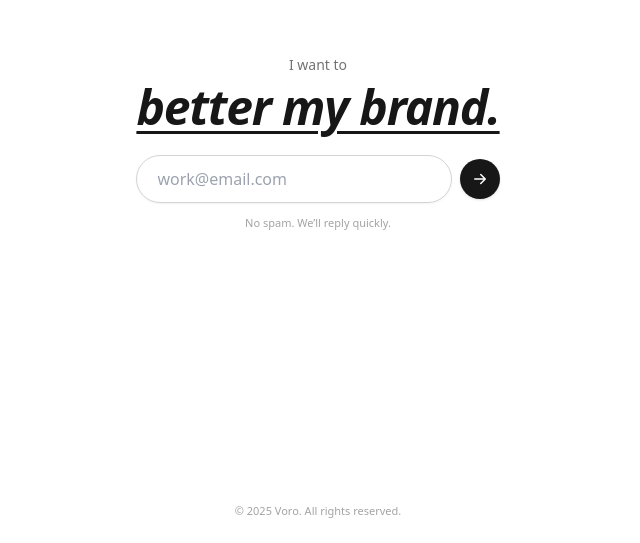
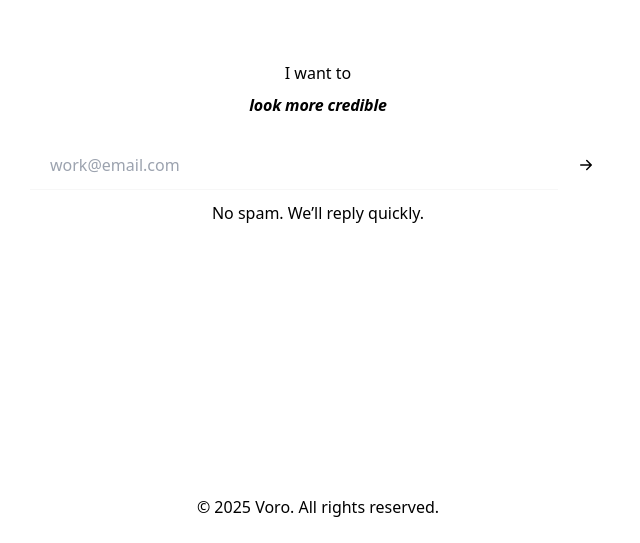
Before and after one commit to reedpafford/voro-ink, a Next.js app: page / in a window 1280 px wide. Shown: the part 257-800 px from the top of the page, without its empty margins (322-962 px from the left). Built offline with nearby package versions, Linux system fonts and the light colour scheme.

Commit message:
ui: modern minimal pass (fluid type, spacing, teal sweep; subtle focus; plane-only send; clean thank-you)

```diff
--- a/src/app/globals.css
+++ b/src/app/globals.css
@@ -2,17 +2,75 @@
 @tailwind components;
 @tailwind utilities;
 
+/* Tokens */
+@import "../styles/tokens.css";
+
 :root { color-scheme: light dark; }
 html { -webkit-font-smoothing: antialiased; -moz-osx-font-smoothing: grayscale; }
+body { background: rgb(var(--color-bg)); color: rgb(var(--color-fg)); }
 
-/* Accent color (map your Figma later) */
-:root { --brand: 44 197 244; } /* #2CC5F4 → 44 197 244 */
-
-body { @apply bg-white text-neutral-900 dark:bg-neutral-950 dark:text-neutral-50; }
+/* Layout helpers */
 .container { @apply mx-auto max-w-3xl px-6; }
 
-/* Focus ring */
-:where(input,button,a):focus-visible {
-  @apply outline-none ring-2 ring-offset-2 ring-neutral-900 dark:ring-neutral-200
-         ring-offset-white dark:ring-offset-neutral-950 rounded-xl;
+/* Typographic primitives */
+.eyebrow {
+  font-size: var(--eyebrow-size);
+  color: rgb(var(--color-muted));
 }
+.hero-title {
+  font-size: var(--hero-size);
+  font-style: italic;
+  font-weight: 800;       /* confident but not screaming */
+  letter-spacing: -0.01em;
+  line-height: 1.05;
+}
+.fine { font-size: var(--fine-size); color: rgb(var(--color-muted)); }
+
+/* Underline in brand teal (used by the rotating phrase) */
+.underline-brand {
+  text-decoration: underline;
+  text-underline-offset: 6px;
+  text-decoration-thickness: 3px;
+  text-decoration-color: rgb(var(--color-brand));
+}
+
+/* Form primitives – minimalist, very subtle focus */
+.pill-input {
+  height: 48px;
+  width: 100%;
+  border-radius: var(--r-pill);
+  border: 1px solid rgb(var(--color-border));
+  background: rgb(255 255 255 / .96);
+  padding: 0 20px;
+  box-shadow:
+    inset 0 0 0 1px rgb(255 255 255 / .8),          /* soft inner line */
+    0 1px 0 0 rgb(0 0 0 / .03);                     /* hairline below */
+  transition: border-color .18s ease, box-shadow .18s ease, background .2s ease;
+}
+.pill-input:focus {
+  outline: none;
+  border-color: rgb(190 190 190);
+  box-shadow:
+    inset 0 0 0 1px rgb(255 255 255 / .9),
+    0 1px 0 0 rgb(0 0 0 / .04);   /* barely brighter; no flashy ring */
+}
+
+/* Circular send button */
+.btn-circle {
+  height: 40px; width: 40px;
+  border-radius: 50%;
+  background: rgb(var(--color-fg));
+  color: rgb(var(--color-bg));
+  display: grid; place-items: center;
+  box-shadow: var(--shadow-soft);
+  transition: transform .18s ease, opacity .2s ease;
+}
+.btn-circle:hover { transform: translateY(-1px) scale(1.03); }
+.btn-circle:active { transform: scale(.96); }
+
+/* Accessibility focus (low key) */
+:where(button, input, a):focus-visible {
+  outline: none;
+  box-shadow: 0 0 0 2px rgb(255 255 255 / .9), 0 0 0 4px rgb(17 17 17 / .15);
+  border-radius: 9999px;
+}
--- a/src/app/page.tsx
+++ b/src/app/page.tsx
@@ -1,15 +1,30 @@
-import HeroHeading from "@/components/HeroHeading";
+"use client";
+
+import { useState } from "react";
+import RotatingPitch from "@/components/RotatingPitch";
 import EmailForm from "@/components/EmailForm";
 
 export default function Page() {
+  const [done, setDone] = useState(false);
+
   return (
     <main className="min-h-screen grid place-items-center">
-      <section className="text-center">
-        <HeroHeading />
-        <EmailForm />
-      </section>
+      {!done ? (
+        <section className="text-center container">
+          {/* generous white space gives modern, calm feel */}
+          <div className="mb-6">
+            <RotatingPitch />
+          </div>
+          <EmailForm onSuccess={() => setDone(true)} />
+        </section>
+      ) : (
+        <section className="text-center container">
+          <h2 className="text-xl sm:text-2xl font-semibold">Thank you for reaching out</h2>
+          <p className="mt-2 text-sm text-neutral-600">We have received your inquiry and will reach out shortly</p>
+        </section>
+      )}
 
-      <footer className="fixed bottom-6 left-0 right-0 text-center text-[11px] text-neutral-400">
+      <footer className="fixed bottom-6 left-0 right-0 text-center fine">
         © {new Date().getFullYear()} Voro. All rights reserved.
       </footer>
     </main>
--- a/src/components/EmailForm.tsx
+++ b/src/components/EmailForm.tsx
@@ -3,14 +3,11 @@
 import { useState } from "react";
 import { motion, useReducedMotion } from "framer-motion";
 
-export default function EmailForm() {
+export default function EmailForm({ onSuccess }: { onSuccess?: () => void }) {
   const [email, setEmail] = useState("");
-  const [loading, setLoading] = useState(false);
-  const [ok, setOk] = useState(false);
+  const [launched, setLaunched] = useState(false);
   const [err, setErr] = useState<string | null>(null);
   const [t0] = useState(() => Date.now());
-  const [pulse, setPulse] = useState(0);          // ripple trigger
-  const [launched, setLaunched] = useState(false); // paper plane launch
   const reduce = useReducedMotion();
 
   async function submit(e?: React.FormEvent) {
@@ -19,9 +16,11 @@ export default function EmailForm() {
 
     const valid = /^[^\s@]+@[^\s@]+\.[^\s@]+$/.test(email);
     if (!valid) return setErr("Please enter a valid email.");
-    if (Date.now() - t0 < 1200) return setErr("Please try again.");
+    if (Date.now() - t0 < 1000) return setErr("Please try again.");
 
-    setLoading(true);
+    // Launch animation immediately; post to server in background.
+    setLaunched(true);
+
     try {
       const r = await fetch("/api/inquiry", {
         method: "POST",
@@ -29,33 +28,17 @@ export default function EmailForm() {
         body: JSON.stringify({ email, hp: "" }),
       });
       const j = await r.json();
-      if (j.ok) {
-        setLaunched(true);
-        setTimeout(() => setOk(true), reduce ? 0 : 550);
-      } else {
-        setErr("Something went wrong. Try again.");
-      }
+      if (!j.ok) throw new Error("bad");
+      setTimeout(() => onSuccess?.(), reduce ? 0 : 520);
     } catch {
-      setErr("Network error. Try again.");
-    } finally {
-      setLoading(false);
+      // allow retry if it fails
+      setLaunched(false);
+      setErr("Something went wrong. Try again.");
     }
   }
 
-  if (ok) {
-    return (
-      <div className="w-full text-center mt-10">
-        <h2 className="text-xl sm:text-2xl font-semibold">Thank you for reaching out</h2>
-        <p className="mt-2 text-sm text-neutral-600">
-          We have received your inquiry and will reach out shortly
-        </p>
-        <div aria-live="polite" className="sr-only">Email sent</div>
-      </div>
-    );
-  }
-
   return (
-    <form onSubmit={submit} className="mt-6 w-full max-w-xl mx-auto" aria-label="Inquiry form">
+    <form onSubmit={submit} className="mt-6 w-full max-w-xl mx-auto">
       <div className="flex items-center gap-2">
         <input
           type="email"
@@ -64,74 +47,43 @@ export default function EmailForm() {
           placeholder="work@email.com"
           value={email}
           onChange={(e) => setEmail(e.target.value)}
-          className="
-            h-12 flex-1 rounded-full border border-neutral-300 px-5 bg-white/80 shadow-sm
-            focus:outline-none focus:border-neutral-400 focus:ring-1 focus:ring-neutral-900/10
-          "
+          className="pill-input"
           required
         />
 
-        {/* Wrapper handles hover/active scale & contains all visuals */}
+        {/* button wrapper drives hover/active; clean types */}
         <div className="relative shrink-0 h-10 w-10 group">
-          {/* The real clickable element (plain button = no TS friction) */}
           <button
             type="submit"
-            disabled={loading || launched}
             aria-label="Send inquiry"
-            onClick={() => setPulse((p) => p + 1)}
-            className="
-              absolute inset-0 rounded-full bg-neutral-900 text-white grid place-items-center
-              shadow overflow-visible transition-transform
-              hover:scale-[1.06] active:scale-[0.94] disabled:opacity-80
-            "
+            disabled={launched}
+            onClick={() => submit()}
+            className="btn-circle absolute inset-0"
           >
-            {/* Arrow icon (slides with CSS on hover/active) */}
-            <span className="relative z-10 inline-block transition-transform group-hover:translate-x-[2px] group-active:translate-x-[3px]">
-              {!launched && (
+            {/* Arrow (hidden once launched) */}
+            {!launched && (
+              <span className="relative z-10 inline-block transition-transform group-hover:translate-x-[2px] group-active:translate-x-[3px]">
                 <svg width="18" height="18" viewBox="0 0 24 24" fill="none" aria-hidden="true">
-                  <path
-                    d="M5 12h12M13 6l6 6-6 6"
-                    stroke="currentColor"
-                    strokeWidth="2"
-                    strokeLinecap="round"
-                    strokeLinejoin="round"
-                  />
+                  <path d="M5 12h12M13 6l6 6-6 6" stroke="currentColor" strokeWidth="2" strokeLinecap="round" strokeLinejoin="round"/>
                 </svg>
-              )}
-            </span>
+              </span>
+            )}
 
-            {/* Speed trail (CSS width animation on hover/active) */}
+            {/* Tiny brand trail (hover only) */}
             {!launched && (
               <span
-                className="
-                  pointer-events-none absolute left-2 top-1/2 -translate-y-1/2 h-[2px] rounded-full
-                  w-0 group-hover:w-[10px] active:w-[12px] transition-all duration-200
-                "
+                className="pointer-events-none absolute left-2 top-1/2 -translate-y-1/2 h-[2px] w-0 rounded-full transition-all duration-200 group-hover:w-[10px] group-active:w-[12px]"
                 style={{ backgroundColor: "rgb(var(--color-brand))" }}
               />
             )}
-
-            {/* Loading spinner (hidden once launched) */}
-            {loading && !launched && (
-              <span className="absolute inset-0 m-auto h-4 w-4">
-                <svg className="h-4 w-4 animate-spin text-white/80" viewBox="0 0 24 24" aria-hidden="true">
-                  <circle className="opacity-25" cx="12" cy="12" r="10" stroke="currentColor" strokeWidth="3" fill="none" />
-                  <path className="opacity-100" fill="currentColor" d="M4 12a8 8 0 0 1 8-8v3a5 5 0 0 0-5 5H4z" />
-                </svg>
-              </span>
-            )}
           </button>
 
-          {/* Paper plane launch on success (Framer; no className on motion.*) */}
+          {/* Paper plane animation (Framer, no spinner) */}
           {!reduce && (
             <span className="pointer-events-none absolute inset-0 m-auto">
               <motion.svg
                 key={launched ? "plane" : "plane-idle"}
-                width="18"
-                height="18"
-                viewBox="0 0 24 24"
-                fill="none"
-                aria-hidden="true"
+                width="18" height="18" viewBox="0 0 24 24" fill="none" aria-hidden="true"
                 initial={{ opacity: 0, scale: 0.6, rotate: -15, x: 0, y: 0 }}
                 animate={
                   launched
@@ -141,47 +93,15 @@ export default function EmailForm() {
                 transition={{ duration: 0.55, ease: "easeOut" }}
                 style={{ display: "block", margin: "auto" }}
               >
-                <path
-                  d="M22 3 13 21l-3.5-8.2L2 9l20-6Zm0 0L9.5 14.5"
-                  stroke="rgb(255,255,255)"
-                  strokeWidth="2"
-                  strokeLinecap="round"
-                  strokeLinejoin="round"
-                />
+                <path d="M22 3 13 21l-3.5-8.2L2 9l20-6Zm0 0L9.5 14.5" stroke="rgb(255,255,255)" strokeWidth="2" strokeLinecap="round" strokeLinejoin="round"/>
               </motion.svg>
-            </span>
-          )}
-
-          {/* Ripple ring on click (Framer; no className on motion.*) */}
-          {!reduce && (
-            <span className="pointer-events-none absolute inset-0 rounded-full">
-              <motion.span
-                key={pulse}
-                initial={{ opacity: 0.25, scale: 0.4 }}
-                animate={{ opacity: 0, scale: 1.6 }}
-                transition={{ duration: 0.45, ease: "easeOut" }}
-                style={{
-                  position: "absolute",
-                  inset: 0,
-                  borderRadius: "9999px",
-                  border: "2px solid rgb(var(--color-brand))",
-                  display: "block",
-                }}
-              />
             </span>
           )}
         </div>
       </div>
 
-      {err && (
-        <p role="alert" className="mt-2 text-sm text-red-600 text-center">
-          {err}
-        </p>
-      )}
-      <p className="mt-3 text-center text-[11px] text-neutral-400">No spam. We’ll reply quickly.</p>
-
-      {/* Enter key submit fallback */}
-      <input type="submit" hidden onClick={() => submit()} />
+      {err && <p role="alert" className="mt-2 text-sm text-red-600 text-center">{err}</p>}
+      <p className="mt-3 text-center fine">No spam. We’ll reply quickly.</p>
     </form>
   );
 }
--- a/src/components/RotatingPitch.tsx
+++ b/src/components/RotatingPitch.tsx
@@ -1,41 +1,58 @@
 "use client";
+
 import { useEffect, useMemo, useState } from "react";
 import { AnimatePresence, motion, useReducedMotion } from "framer-motion";
 import { ROTATION_LINES } from "@/lib/lines";
 
-export default function RotatingPitch({ onLocked }: { onLocked?: () => void }) {
+/** Small “I want to”, rotating phrase with teal underline sweep. */
+export default function RotatingPitch() {
   const reduce = useReducedMotion();
   const [index, setIndex] = useState(0);
-  const finalIndex = ROTATION_LINES.length - 1;
-  const isLocked = index >= finalIndex;
+  const last = ROTATION_LINES.length - 1;
 
   useEffect(() => {
-    if (isLocked) { onLocked?.(); return; }
+    if (index >= last) return; // stop at the final phrase
     const t = setTimeout(() => setIndex((i) => i + 1), 1400);
     return () => clearTimeout(t);
-  }, [index, isLocked, onLocked]);
+  }, [index, last]);
 
-  const current = useMemo(() => ROTATION_LINES[Math.min(index, finalIndex)], [index, finalIndex]);
+  const current = useMemo(() => ROTATION_LINES[Math.min(index, last)], [index, last]);
 
   return (
-    <h1 className="text-3xl sm:text-5xl font-semibold tracking-tight leading-tight text-center">
-      <span>i want to </span>
-      <span className="inline-block" aria-live="polite" aria-atomic>
+    <div className="text-center">
+      <p className="eyebrow mb-2">I want to</p>
+
+      <span className="relative inline-block align-bottom">
         <AnimatePresence mode="wait" initial={false}>
           <motion.span
             key={current}
-            initial={reduce ? { opacity: 0 } : { y: 12, opacity: 0 }}
+            initial={reduce ? { opacity: 0 } : { y: 10, opacity: 0 }}
             animate={reduce ? { opacity: 1 } : { y: 0, opacity: 1 }}
-            exit={reduce ? { opacity: 0 } : { y: -12, opacity: 0 }}
-            transition={{ duration: 0.28 }}
+            exit={reduce ? { opacity: 0 } : { y: -10, opacity: 0 }}
+            transition={{ duration: 0.28, ease: "easeOut" }}
           >
-            {/* style the inner span instead of motion.span to avoid TS type friction */}
-            <span className="underline decoration-[rgb(var(--brand))] decoration-4 underline-offset-4">
-              {current}
-            </span>
+            <span className="hero-title">{current}</span>
           </motion.span>
         </AnimatePresence>
+
+        {/* Teal sweep underline (kept outside motion for clean TS types) */}
+        <span className="pointer-events-none absolute left-0 -bottom-1 h-[3px] w-full rounded-full overflow-hidden">
+          <motion.span
+            key={`u-${current}`}
+            style={{
+              backgroundColor: "rgb(var(--color-brand))",
+              width: "100%",
+              height: "100%",
+              transformOrigin: "left",
+              display: "block",
+            }}
+            initial={{ scaleX: 0 }}
+            animate={{ scaleX: 1 }}
+            exit={{ scaleX: 0 }}
+            transition={{ duration: 0.35, ease: "easeOut" }}
+          />
+        </span>
       </span>
-    </h1>
+    </div>
   );
 }
--- a/src/lib/lines.ts
+++ b/src/lib/lines.ts
@@ -7,5 +7,5 @@ export const ROTATION_LINES = [
   "book more meetings",
   "run A/B tests",
   "rank higher",
-  "better my brand", // final lock
-] as const;
+  "better my brand.",
+];
--- /dev/null
+++ b/src/styles/tokens.css
@@ -0,0 +1,30 @@
+:root {
+  /* COLORS (set your exact teal here) */
+  --color-bg: 255 255 255;         /* #FFFFFF */
+  --color-fg: 17 17 17;            /* #111111 */
+  --color-muted: 120 120 120;      /* neutral-500-ish */
+  --color-border: 215 215 215;     /* neutral-300 */
+  --color-brand: 44 197 244;       /* #2CC5F4 — your teal */
+
+  /* RADII */
+  --r-pill: 9999px;
+  --r-soft: 16px;
+
+  /* SHADOWS (subtle, modern) */
+  --shadow-soft: 0 1px 0 rgba(0,0,0,.04), 0 10px 25px rgba(0,0,0,.04);
+
+  /* FLUID TYPE */
+  --eyebrow-size: clamp(12px, 1.1vw, 16px);
+  --hero-size: clamp(28px, 6vw, 56px);
+  --fine-size: clamp(10px, .8vw, 12px);
+}
+
+@media (prefers-color-scheme: dark) {
+  :root {
+    --color-bg: 10 10 10;
+    --color-fg: 245 245 245;
+    --color-muted: 165 165 165;
+    --color-border: 70 70 70;
+    --color-brand: 44 197 244; /* keep teal */
+  }
+}
```
